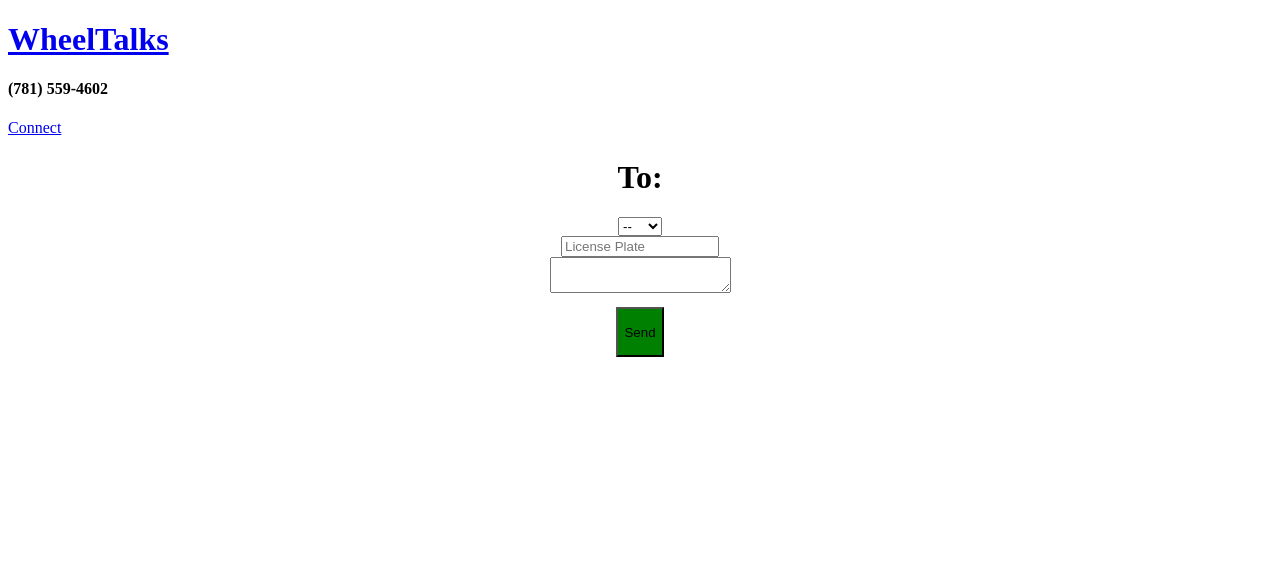
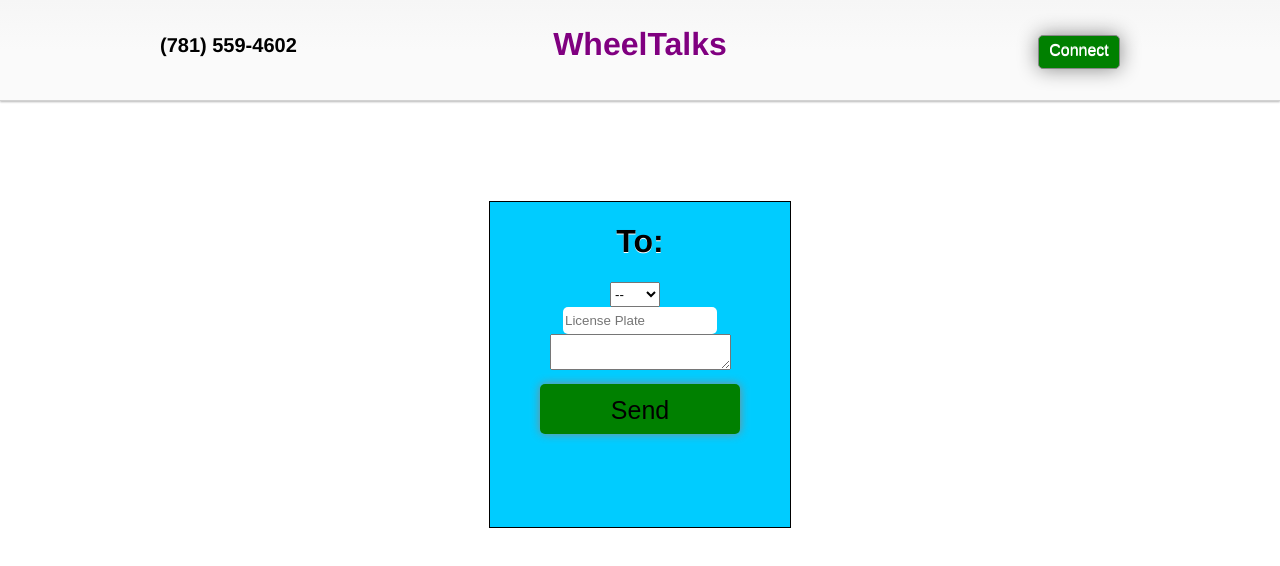
Before and after one commit to WheelTalks/WTC, a website: page views/webapp.html in a window 1280 px wide. Drawn offline with Linux system fonts and the light colour scheme; files that its build step writes are made by us from their sources.

Commit message:
web app functioning

```diff
--- a/public/css/webapp.css
+++ b/public/css/webapp.css
@@ -1,2 +1,141 @@
 @charset "UTF-8";
 /* CSS Document */
+
+body {
+    padding:0px;
+    margin:0px;
+    margin-top:0px;
+	background-color: white;
+
+    font-family:"Helvetica Neue", Helvetica, Arial, "Lucida Grande", sans-serif;
+    text-shadow: 0 1px 0px #fff;
+}
+
+h1, h2, h3, h4, h5 {
+    color:#black;
+}
+
+p {
+    color: #black;
+}
+
+.big_box {
+    margin-top:0px;
+    margin-bottom:0px;
+    width:auto;
+    border-bottom:1px solid #d2d2d2;
+    background-color:#fff;
+}
+
+.main_box {
+    width:960px;
+    margin-left:auto;
+    margin-right:auto;
+    padding:5px;
+    box-shadow:0 -15px 3px -3px rgba(0,0,0,0.01) inset;
+}
+
+
+
+/*HEADER RULES*/
+#head {
+    height:100px;
+    background-color:white;
+    width:100%;
+
+
+    padding:0px;
+    box-shadow:0 1px 2px rgba(0,0,0,0.29);
+    background-image: linear-gradient( #f6f6f6 0%,#fafafa 50%,#fafafa 100%);
+}
+
+#header {
+    width:960px;
+    padding-left:auto;
+    padding-right:auto;
+    box-shadow:none;
+}
+
+#wheeltalks_header {
+    width:200px;
+    margin-right:auto;
+    margin-left:380px;
+    text-align:center;
+}
+
+#wheeltalks_header a {
+    text-decoration:none;
+    color:purple;
+    display:inline;
+}
+
+#number {
+    margin-top:-51px;
+    font-size:20px;
+    float:left;
+}
+
+#navBar {
+    color: white;
+    text-align:center;
+    float:right;
+    margin-top:-50px;
+}
+
+#navBar div {
+    width:80px;
+    height:27px;
+    background-color: green;
+    box-shadow: 0 0 20px #888888;
+    padding-top:5px;
+    border-radius:5px;
+    border:1px solid #888888;
+}
+
+#navBar a {
+    text-decoration:none;
+    color:white;
+}
+#licensenumber{display: inline;
+color: white;}
+form {align: center;
+width:300px;
+margin-top: 100px;
+	height:325px;
+	border: 1px solid black;
+	background-color: #00CCFF;}
+input[type= submit]{
+	width:220px;
+    height: 50px;
+	margin-top: 10px;
+    background-color:green;
+    box-shadow:0 0 10px #888888;
+    border-radius:3px;
+    text-align:center;
+    padding-top:5px;
+    border:1px solid #888888;
+	color:black;
+   font-size:25px;}
+
+
+#form input {
+	width:200px;
+	height:25px;
+	margin-top:0px;
+	background-color: white;
+	border:none;
+	color: black;
+	border-radius:5px;
+}
+#state {
+	margin-left:-10px;
+	height:25px;
+	width:50px;
+	display: inline;
+}
+
+
+#message{height: 100px;
+width: 200px;
+color: black;
+background-color: white;}
```
Also changed, not shown: routes/index.js (+67 -2 lines), web.js (+8 -2 lines), 6 other files.
